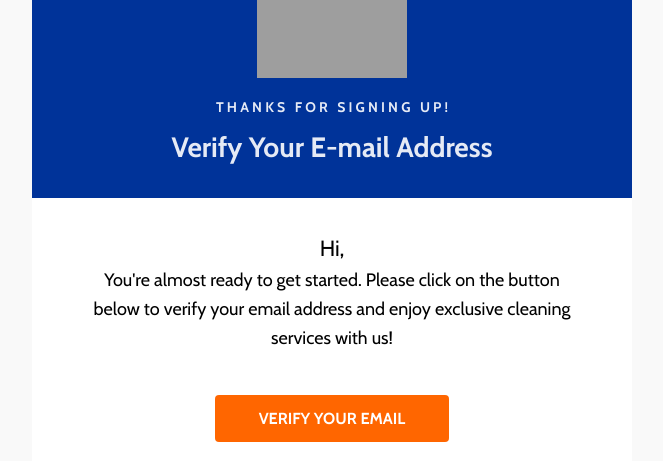
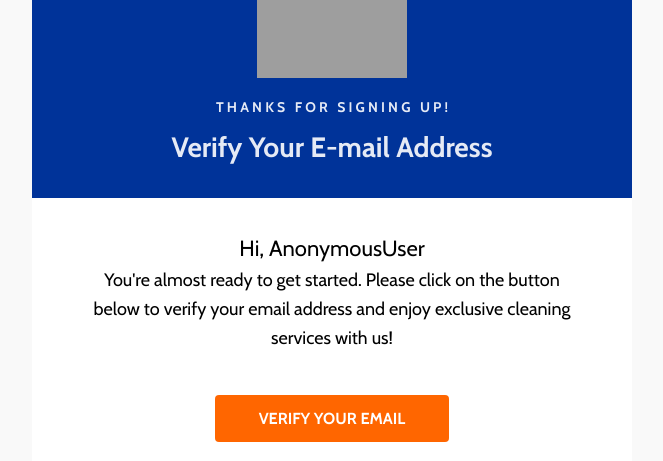
Before and after one commit to nidea1/e-Auction, a Django app: template backend/base/templates/activate_email.html in a window 1280 px wide. Shown: the part 215-676 px from the top of the page, without its empty margins (308-971 px from the left). Run offline with Django 4.2, Linux system fonts and the light colour scheme; the template is opened without the code that fills it: most values are stand-ins (such as "Sample title", 1, 10 or a date in 2020); parts of the project's set-up code (start-up, migrations or seed data) failed here and were passed over; grey boxes are pictures that could not be loaded.

Commit message:
modified protocol and user name

```diff
--- a/backend/base/templates/activate_email.html
+++ b/backend/base/templates/activate_email.html
@@ -227,7 +227,7 @@
         <td style="overflow-wrap:break-word;word-break:break-word;padding:33px 55px;font-family:'Cabin',sans-serif;" align="left">
 
     <div style="color: #000000; line-height: 160%; text-align: center; word-wrap: break-word;">
-        <p style="font-size: 14px; line-height: 160%;"><span style="font-size: 22px; line-height: 35.2px;">Hi,</span></p>
+        <p style="font-size: 14px; line-height: 160%;"><span style="font-size: 22px; line-height: 35.2px;">Hi, {{user}}</span></p>
     <p style="font-size: 14px; line-height: 160%;"><span style="font-size: 18px; line-height: 28.8px;">You're almost ready to get started. Please click on the button below to verify your email address and enjoy exclusive cleaning services with us! </span></p>
     </div>
 
@@ -243,7 +243,7 @@
 
     <div align="center">
     <!--[if mso]><table width="100%" cellpadding="0" cellspacing="0" border="0" style="border-spacing: 0; border-collapse: collapse; mso-table-lspace:0pt; mso-table-rspace:0pt;font-family:'Cabin',sans-serif;"><tr><td style="font-family:'Cabin',sans-serif;" align="center"><v:roundrect xmlns:v="urn:schemas-microsoft-com:vml" xmlns:w="urn:schemas-microsoft-com:office:word" href="" style="height:46px; v-text-anchor:middle; width:234px;" arcsize="8.5%" stroke="f" fillcolor="#ff6600"><w:anchorlock/><center style="color:#FFFFFF;font-family:'Cabin',sans-serif;"><![endif]-->
-        <a href="http://{{ domain }}/verify/{{uid}}/{{token}}" target="_blank" style="box-sizing: border-box;display: inline-block;font-family:'Cabin',sans-serif;text-decoration: none;-webkit-text-size-adjust: none;text-align: center;color: #FFFFFF; background-color: #ff6600; border-radius: 4px; -webkit-border-radius: 4px; -moz-border-radius: 4px; width:auto; max-width:100%; overflow-wrap: break-word; word-break: break-word; word-wrap:break-word; mso-border-alt: none;">
+        <a href="{{protocol}}://{{ domain }}/verify/{{uid}}/{{token}}" target="_blank" style="box-sizing: border-box;display: inline-block;font-family:'Cabin',sans-serif;text-decoration: none;-webkit-text-size-adjust: none;text-align: center;color: #FFFFFF; background-color: #ff6600; border-radius: 4px; -webkit-border-radius: 4px; -moz-border-radius: 4px; width:auto; max-width:100%; overflow-wrap: break-word; word-break: break-word; word-wrap:break-word; mso-border-alt: none;">
             <span style="display:block;padding:14px 44px 13px;line-height:120%;"><span style="font-size: 16px; line-height: 19.2px;"><strong><span style="line-height: 19.2px; font-size: 16px;">VERIFY YOUR EMAIL</span></strong></span></span>
         </a>
     <!--[if mso]></center></v:roundrect></td></tr></table><![endif]-->
```
